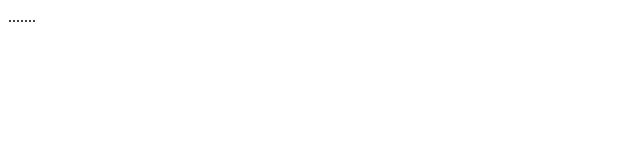
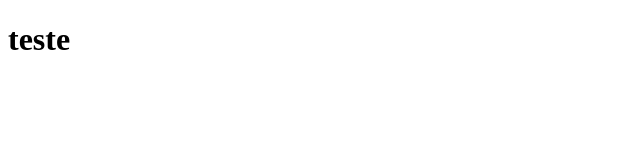
Before and after one commit to martins160/m3studio, a plain HTML site: page index.html in a window 1280 px wide. Shown: the whole page, without its empty margins (0-640 px from the left). Drawn offline with Linux system fonts and the light colour scheme.

Commit message:
iniciando

```diff
--- a/index.html
+++ b/index.html
@@ -8,7 +8,7 @@
 
 
 
-.......
+<h1>teste</h1>
 
 
 
```
